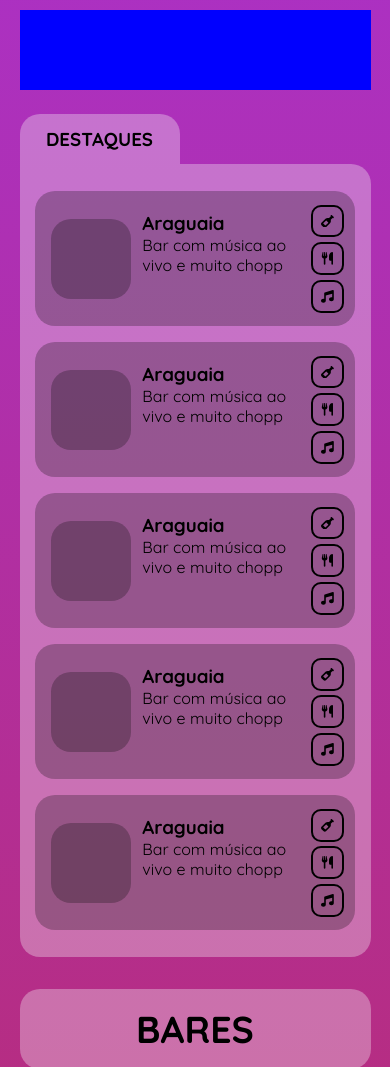
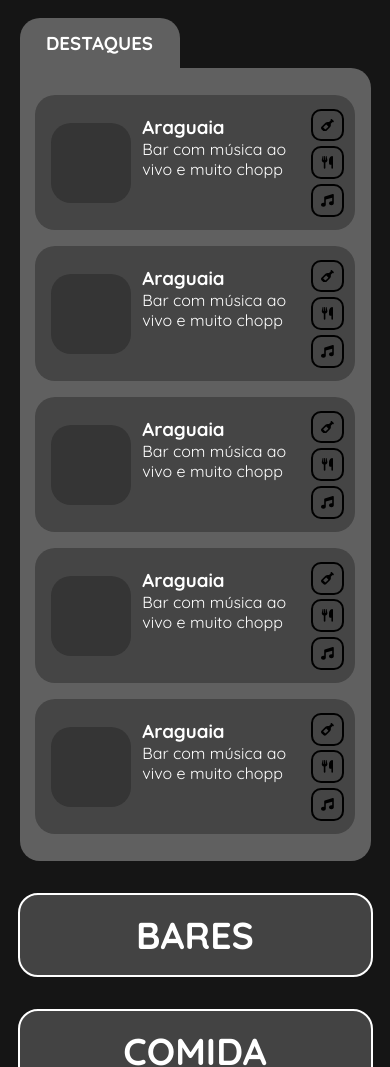
Before and after one commit to lucasjanta/marabaCity, a plain HTML site: page index.html in a window 390 px wide. Shown: the part 90-1157 px from the top of the page. Drawn offline with Linux system fonts and the light colour scheme.

Commit message:
Mudanças

```diff
--- a/index.html
+++ b/index.html
@@ -18,7 +18,6 @@
             <h1>PORTAL</h1>
             <h2>MARABÁ</h2>
         </div>
-        <div class="weather"></div>
     </header>
     <section class="destaques">
         <div class="balaotexto">
@@ -104,13 +103,13 @@
             <h3>BARES</h3>
         </button>
         <button class="catbutton restaurantes">
-            <h3>RESTAURANTES</h3>
+            <h3>COMIDA</h3>
         </button>
         <button class="catbutton eventos">
             <h3>EVENTOS</h3>
         </button>
-        <button class="catbutton musica">
-            <h3>MÚSICA</h3>
+        <button class="catbutton pontos">
+            <h3>PONTOS TURÍSTICOS</h3>
         </button>
         <!-- <button class="catbutton segura1"></button>
         <button class="catbutton segura2"></button> -->
--- a/style.css
+++ b/style.css
@@ -12,14 +12,17 @@
 html {
     width: 100vw;
     overflow-x: hidden;
+    color: white;
 }
 
     body{
 /* Created with https://www.css-gradient.com */
-background: #B92C6E;
-background: -webkit-linear-gradient(bottom, #B92C6E, #AB31C6);
-background: -moz-linear-gradient(bottom, #B92C6E, #AB31C6);
-background: linear-gradient(to top, #B92C6E, #AB31C6);
+    background: #151515;
+
+    }
+
+    header{
+        margin-bottom: 2rem;
     }
 
     .logo{
@@ -30,8 +33,8 @@ background: linear-gradient(to top, #B92C6E, #AB31C6);
     }
 
     .logo h1{
-        color: white;
-        background-color: black;
+        color: black;
+        background-color: white;
         width: fit-content;
         padding: 2px 5px;
     }
@@ -39,13 +42,6 @@ background: linear-gradient(to top, #B92C6E, #AB31C6);
     .logo h2{
         font-size: 2rem;
         margin-left: 0.4rem;
-    }
-
-    .weather {
-        margin: 1.5rem auto;
-        width: 90vw;
-        height: 5rem;
-        background-color: blue;
     }
 
     section{
@@ -91,7 +87,7 @@ background: linear-gradient(to top, #B92C6E, #AB31C6);
         width: 82vw;
         height: 16vh;
         border-radius: 20px;
-        background-color: rgba(9, 9, 9, 0.262);
+        background-color: rgba(9, 9, 9, 0.3);
         align-items: center;
     }
 
@@ -149,9 +145,30 @@ background: linear-gradient(to top, #B92C6E, #AB31C6);
         width: 100%;
         height: 5rem;
         font-size: 2rem;
-        background-color: rgba(247, 247, 247, 0.332);
+        background-color: rgba(247, 247, 247, 0.2);
         border-radius: 20px;
-        border: unset;
+        border: 2px solid white;
+        color: white;
+    }
+
+    .catbutton:hover{
+        animation: baloes 2s forwards;
+    }
+
+    .pontos{
+        font-size: 1.4rem;
+    }
+
+    @keyframes baloes {
+        0%{
+            border-color: white;
+        }
+        25%{
+            border-color: green;
+        }
+        100%{
+            border-color: yellow;
+        }
     }
 
 
```
